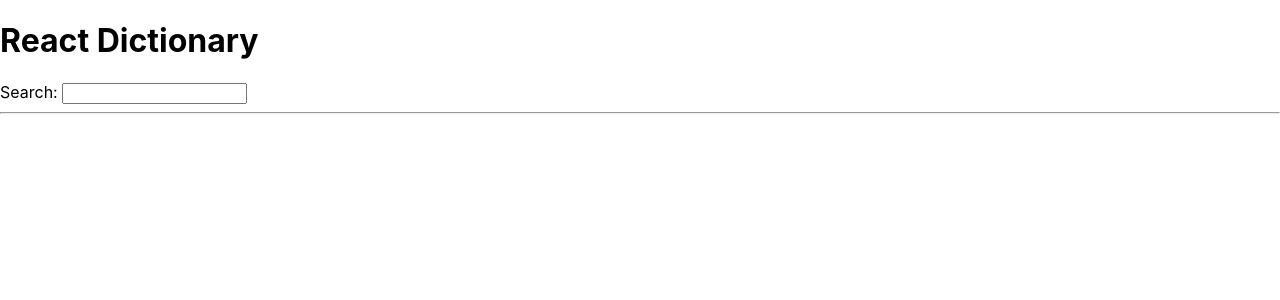
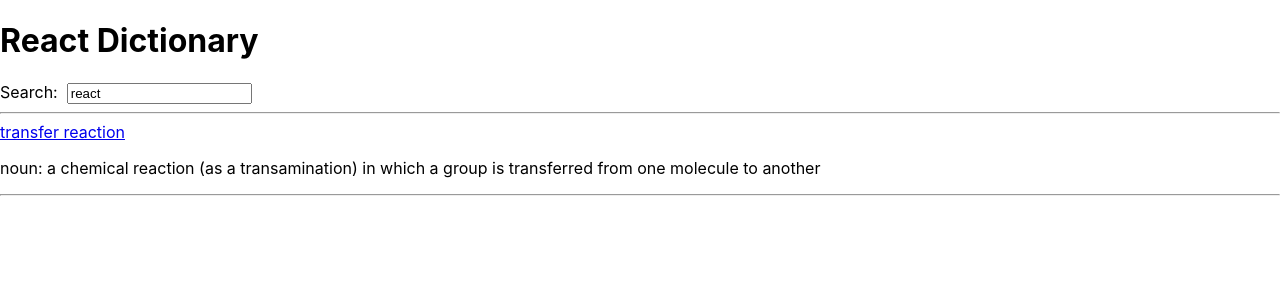
Before and after one commit to GoranTopic/Reactjs-playground, a React (Create React App) app: page / in a window 1280 px wide. Shown: the top 300 px of the page. Built offline with nearby package versions, Linux system fonts and the light colour scheme.

Commit message:
checkpoint

```diff
--- a/src/App.js
+++ b/src/App.js
@@ -5,8 +5,8 @@ import { dict } from "./dictionary_super_short";
 function App() {
 
 	const useSemiPersistentSate = key => {
-			const [value, setValue] = React.useState( localStorage.getItem(key) || '');
-			React.useEffect( key => localStorage.setItem(key, setValue) , [value] );
+			const [value, setValue] = React.useState( localStorage.getItem(key) || 'react');
+			React.useEffect( (key) => localStorage.setItem(key, value) , [value] );
 			return [value, setValue];
 	}
 		// get state fuctions
@@ -28,43 +28,40 @@ function App() {
 		return data.greeting + " " + data.title
 	}
 
-
   return (
 			<div>
 				<h1>{greet()}</h1>
-				<Search search={searchTerm} onSearch={handleChange}/>
+				<InputWithLabel id="search" type="text" value={searchTerm} onInputChange={handleChange}>
+					Search:
+				</InputWithLabel>
 				<hr/>
 				<List dict={searchedDict}/>
 			</div>
   )
 }
 
-function Search( {search, onSearch} ){
-		/*fuction for returning search component*/
-	return (
-		<div>
-			<label htmlFor="search">Search: </label>
-			<input id="search" type="text" value={search} onChange={onSearch}/>
-		</div>
-	)
-}
 
-//const List = ({dict}) => dict.map( (item, iter) => <Item key = {iter}  {...item}/> )
-	/*for every Item in the list pass the Itme into an Item component */
+const InputWithLabel = ({ id, type, value, onInputChange, children }) =>
+	/*A component with the Input and a Label*/
+		<>
+			<label htmlFor={id}> {children} </label>
+			&nbsp;
+			<input id={id} type={type} value={value} onChange={onInputChange}/>
+		</>
 
+/*for every Item in the list pass the Itme into an Item component */
 const List = ({dict}) => dict.map( (item, iter) => <Item key = {iter}  {...item}/> )
-	/*for every Item in the list pass the Itme into an Item component */
 
 
 const Item = ({ word, url, definitions }) => {
 	/* item fuction for rendering a single word*/
 	return (
-			<div>
+			<>
 				<a href={url}>{word}</a>
 				<p>{Object.entries(definitions)}</p>
 				<hr/>
-			</div>
-	)
+			</>
+		)
 }
 
 export default App;
```
Also changed, not shown: 1 other file (tests, documents, lock files or other folders).
